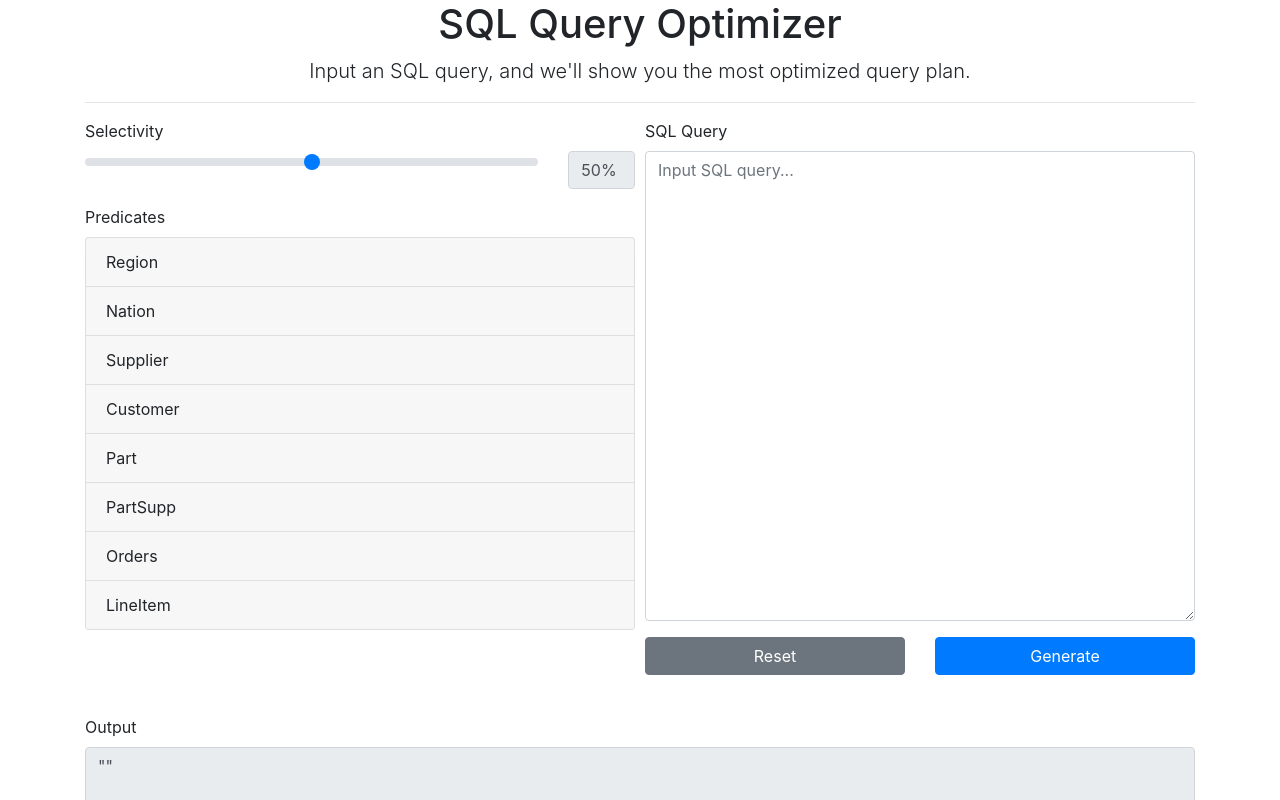
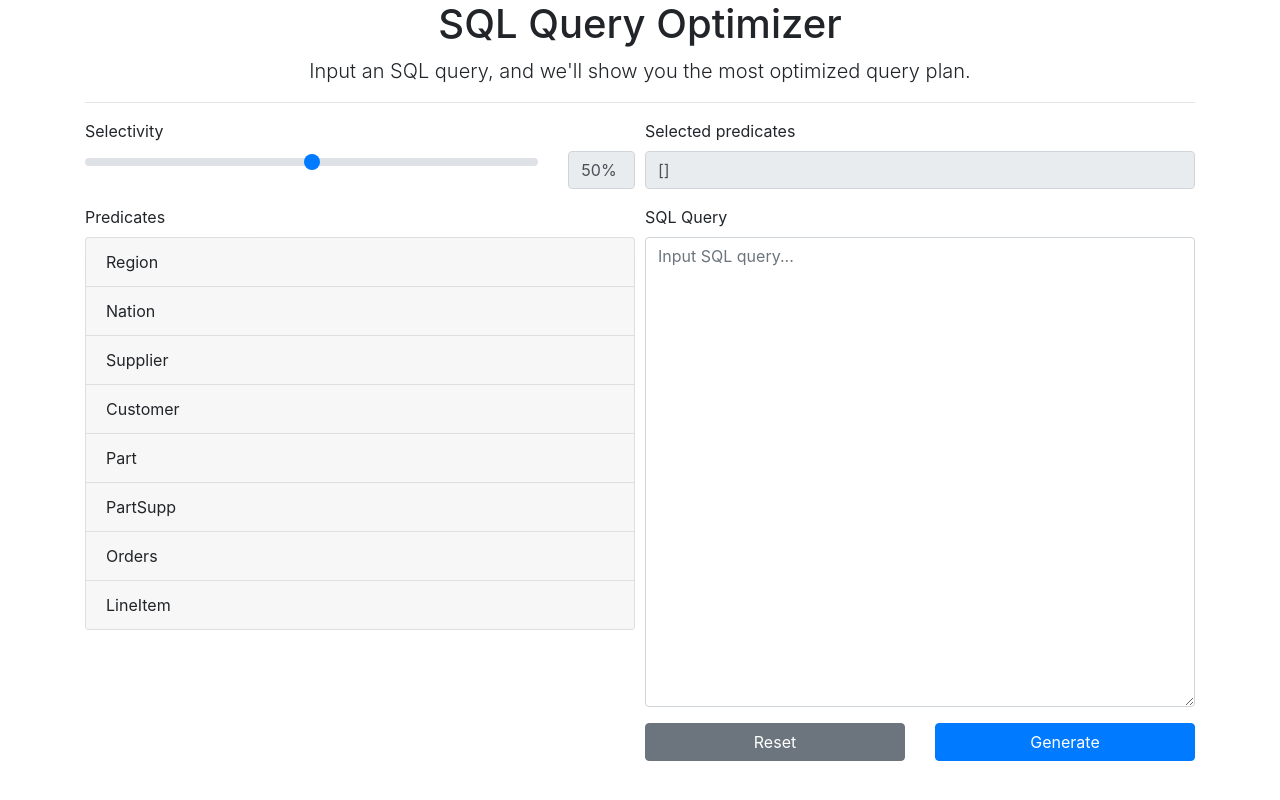
Before and after one commit to chenningg/cz4031-sql-query-optimizer, a React (Create React App) app in the folder frontend/: page / in a window 1280 px wide. Shown: the top 800 px of the page. Built offline with nearby package versions, Linux system fonts and the light colour scheme.

Commit message:
Show selected predicates

```diff
--- a/frontend/src/components/FormInput.js
+++ b/frontend/src/components/FormInput.js
@@ -71,7 +71,7 @@ const FormInput = () => {
         }
       }
 
-      return (oldState);
+      return ({ ...oldState, "predicates": oldState.predicates });
     });
   }
 
@@ -225,10 +225,15 @@ const FormInput = () => {
             </Form.Group>
           </Form.Group>
 
-          <Form.Group as={Col} controlId="formQuery">
+          <Form.Group as={Col} controlId="formInput">
+            <Form.Group controlId="formPredicatesInput">
+              <Form.Label>Selected predicates</Form.Label>
+              <Form.Control value={JSON.stringify(input.predicates)} readOnly />
+            </Form.Group>
+
+            <Form.Group controlId="formQuery">
                 <Form.Label>SQL Query</Form.Label>
                 <Form.Control as="textarea" rows="19" placeholder="Input SQL query..." onChange={event => setInput({...input, "query": event.target.value})} value={input.query} />
-
               <Row>
                 <Col>
                   <Button onClick={ resetForm } variant="secondary" type="reset" className="w-100 mt-3">
@@ -241,6 +246,7 @@ const FormInput = () => {
                   </Button>
                 </Col>
               </Row>
+            </Form.Group>
           </Form.Group>
         </Form.Row>
       </Form>
```
Lines whose indentation alone changed are shown as unchanged.
